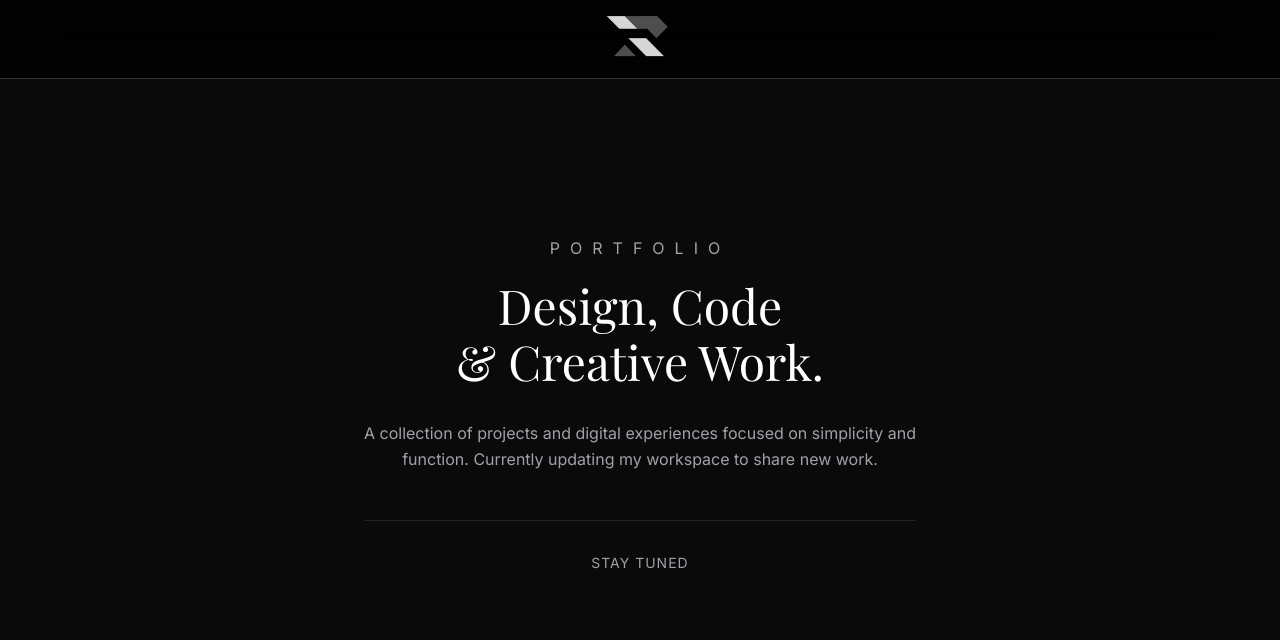
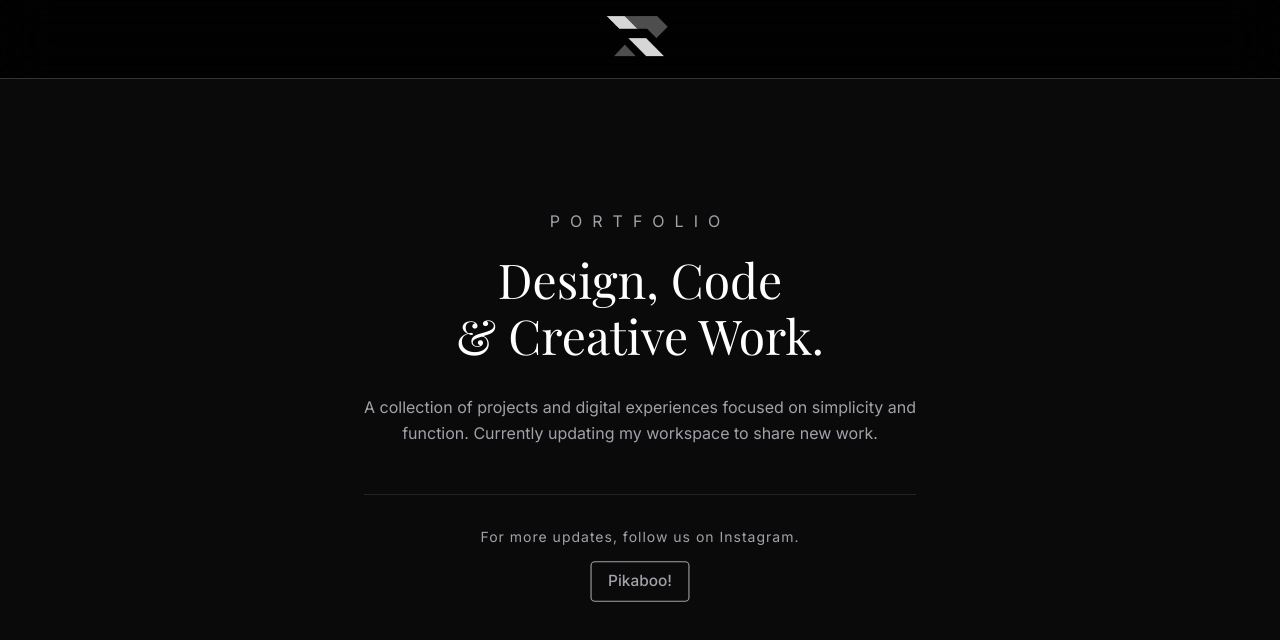
Before and after one commit to rastyxd/rasty, a React (Vite) app: page / in a window 1280 px wide. Shown: the top 640 px of the page. Built offline with nearby package versions, Linux system fonts and the light colour scheme; a web font is replaced by a local one.

Commit message:
feat: update MainContent with Instagram follow button and new message

```diff
--- a/src/App.tsx
+++ b/src/App.tsx
@@ -9,6 +9,7 @@ import {
   createTheme,
   CssBaseline,
   Box,
+  Button,
   Icon,
   Container,
   Typography,
@@ -133,8 +134,31 @@ const MainContent = () => {
                   variant="body2"
                   sx={{ color: "text.secondary", letterSpacing: 1 }}
                 >
-                  STAY TUNED
+                  For more updates, follow us on Instagram.
                 </Typography>
+                <Button
+                  component="a"
+                  className="transition-colors duration-300"
+                  href="https://instagram.com/ras_ty.store"
+                  target="_blank"
+                  rel="noopener noreferrer"
+                  color="secondary"
+                  variant="outlined"
+                  sx={{
+                    mt: 2,
+                    borderColor: "text.secondary",
+                    color: "text.secondary",
+                    textTransform: "revert",
+                    scale: 1.1,
+                    transition: "all 0.3s ease",
+                    "&:hover": {
+                      borderColor: "primary.main",
+                      color: "primary.main",
+                    },
+                  }}
+                >
+                  Pikaboo!
+                </Button>
               </motion.div>
             </Box>
           </motion.div>
```
